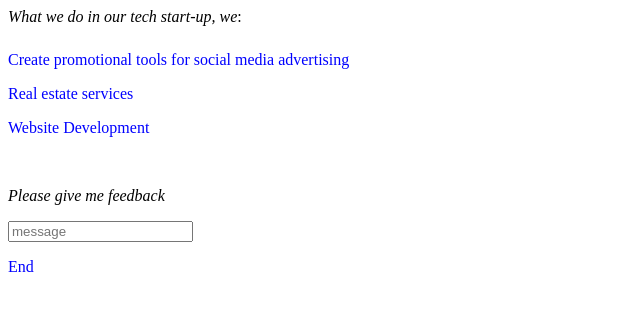
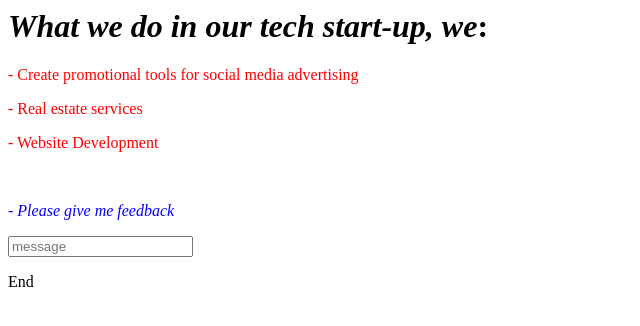
Before and after one commit to VickyQee/html-3-assignment, a plain HTML site: page Thirdpage.html in a window 1280 px wide. Shown: the whole page, without its empty margins (0-640 px from the left). Drawn offline with Linux system fonts and the light colour scheme.

Commit message:
first commit

```diff
--- a/ThirdStyle.css
+++ b/ThirdStyle.css
@@ -1,3 +1,6 @@
-.black-font-color {
-    color:black;
+.blue-font-color {
+    color:blue;
 }
+.red-font-color {
+    color:red
+}
--- a/Thirdpage.html
+++ b/Thirdpage.html
@@ -1,18 +1,6 @@
 <title>What we do</title>
-  <meta name='viewport' content='width=device-width, initial-scale=1'>
   <link rel='stylesheet' type='text/css' href='./style.css'>
   <link rel='stylesheet' type='text/css' href='./ThirdStyle.css'>
-  <!-- <link rel='stylesheet' type='text/css' href='./secondStyle.css'> -->
-  <!-- <script src='main.js'></script> -->
-  <style>
-    p {
-      color: blue;
-    }
-    /* h1 {
-      color: blue;
-    } */
-
-  </style>
 </head>
 <body>
 
@@ -20,20 +8,20 @@
 
   </p>
 </div>
-<em>What we do in our tech start-up, we</em>:<h6></h6>
-  </h6>
+<h1><em>What we do in our tech start-up, we</em>:
+  </h1>
 </div>
 
 
-<div class="number-three"> <p>Create promotional tools for social media advertising</p></div>
-<div class="number-three "> <p class="red-font-color">Real estate services</p></div>
-<div class="number-three"> <p>Website Development</p></div>
+<div class="number-three"> <p class="red-font-color">- Create promotional tools for social media advertising</p></div>
+<div class="number-three "> <p class="red-font-color">- Real estate services</p></div>
+<div class="number-three"> <p class="red-font-color">- Website Development</p></div>
 </br>
-<P class="black-font-color"><em>Please give me feedback</em></P>
+<P class="blue-font-color"><em>- Please give me feedback</em></P>
 
-<input type="text" rows="30" cols="60" placeholder="message">
+<input type="text area" rows="300" cols="600" placeholder="message"</text area>
 
 
-<p>End</p>
+<p> End</p>
 
 </body>
--- a/index.html
+++ b/index.html
@@ -1,18 +1,5 @@
 <title>My Start-up company</title>
   <meta name='viewport' content='width=device-width, initial-scale=1'>
-  <link rel='stylesheet' type='text/css' href='./style.css'>
-  <link rel='stylesheet' type='text/css' href='./secondStyle.css'>
-  <!-- <link rel='stylesheet' type='text/css' href='./secondStyle.css'> -->
-  <!-- <script src='main.js'></script> -->
-  <style>
-    p {
-      color: blue;
-    }
-    /* h1 {
-      color: blue;
-    } */
-
-  </style>
 </head>
 <body>
 
```
Also changed, not shown: secondpage.html (+3 -8 lines).
